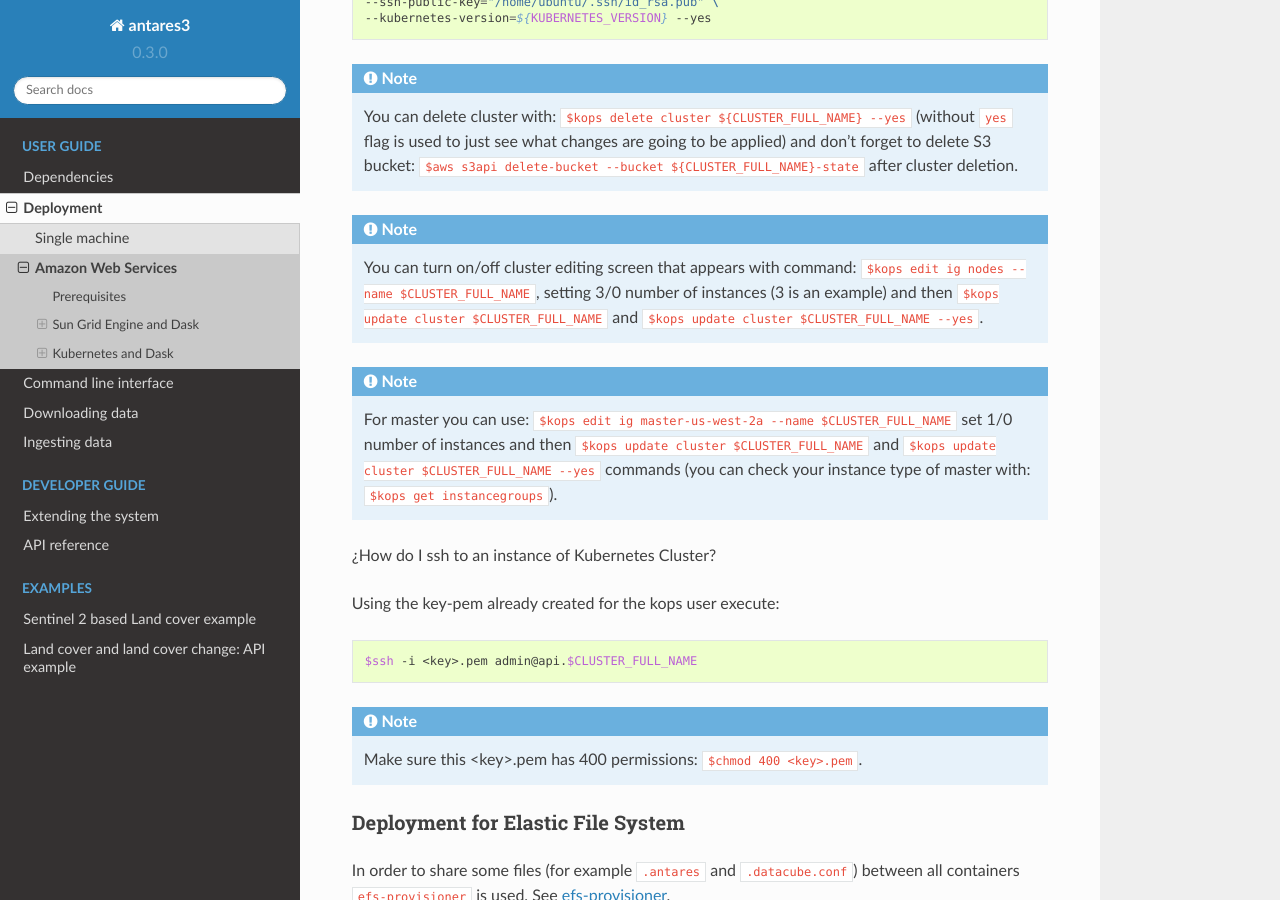
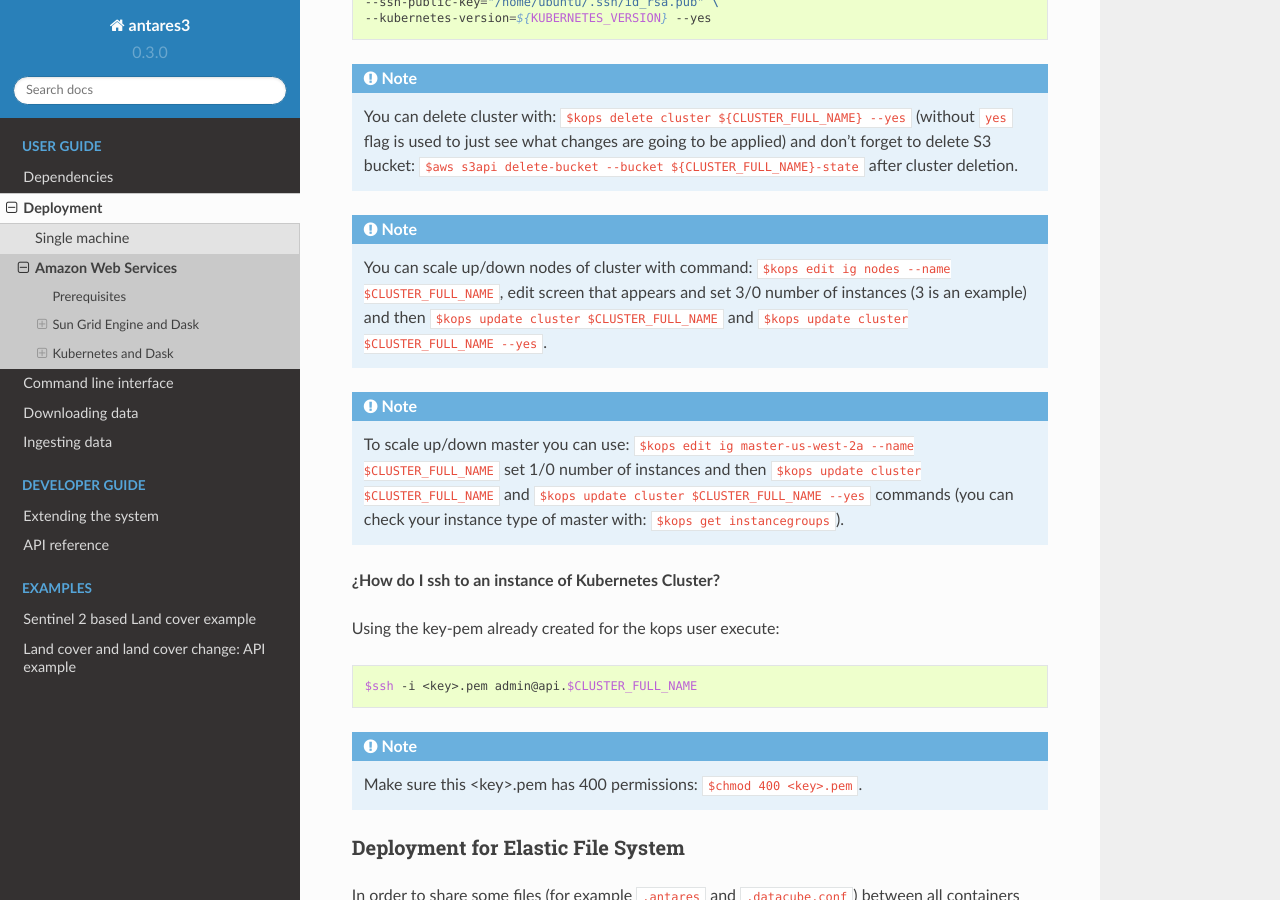
Before and after one commit to CONABIO/antares3, a Sphinx documentation site: the page built from docs/deployment/aws_cloud.rst, in a window 1280 px wide and 900 px high, scrolled down 19299 px. Built offline with Sphinx 7.4.7 and the Read the Docs theme 2.0.0, drawn with Linux system fonts in a browser that asks for light colours; some of the changed text lies outside the part shown.

Commit message:
changing turn on /off to scale up/down

```diff
--- a/docs/deployment/aws_cloud.rst
+++ b/docs/deployment/aws_cloud.rst
@@ -901,15 +901,14 @@ This will generate an **AccessKeyId** and **SecretAccessKey** that must be kept
 
 .. note::
 
-	You can turn on/off cluster editing screen that appears with command:
-	``$kops edit ig nodes --name $CLUSTER_FULL_NAME``, setting 3/0 number of instances (3 is an example) and then ``$kops update cluster $CLUSTER_FULL_NAME`` and  ``$kops update cluster $CLUSTER_FULL_NAME --yes``.
+	You can scale up/down nodes of cluster with command: ``$kops edit ig nodes --name $CLUSTER_FULL_NAME``, edit screen that appears and set 3/0 number of instances (3 is an example) and then ``$kops update cluster $CLUSTER_FULL_NAME`` and  ``$kops update cluster $CLUSTER_FULL_NAME --yes``.
 
 .. note::
 
-	For master you can use: ``$kops edit ig master-us-west-2a --name $CLUSTER_FULL_NAME`` set 1/0 number of instances and then ``$kops update cluster $CLUSTER_FULL_NAME`` and ``$kops update cluster $CLUSTER_FULL_NAME --yes`` commands (you can check your instance type of master with: ``$kops get instancegroups``).
+	To scale up/down master you can use: ``$kops edit ig master-us-west-2a --name $CLUSTER_FULL_NAME`` set 1/0 number of instances and then ``$kops update cluster $CLUSTER_FULL_NAME`` and ``$kops update cluster $CLUSTER_FULL_NAME --yes`` commands (you can check your instance type of master with: ``$kops get instancegroups``).
 
 
-¿How do I ssh to an instance of Kubernetes Cluster?
+**¿How do I ssh to an instance of Kubernetes Cluster?**
 
 Using the key-pem already created for the kops user execute:
 
@@ -1130,7 +1129,7 @@ To change reclaim policy:
 	kubectl patch pv $pv_id -p '{"spec":{"persistentVolumeReclaimPolicy":"Retain"}}
 
 
-In order to be able to turn on/off cluster without deleting deployment of efs, next command is useful:
+In order to be able to scale up/down cluster without deleting deployment of efs, next command is useful:
 
 .. code-block:: bash
 
```
